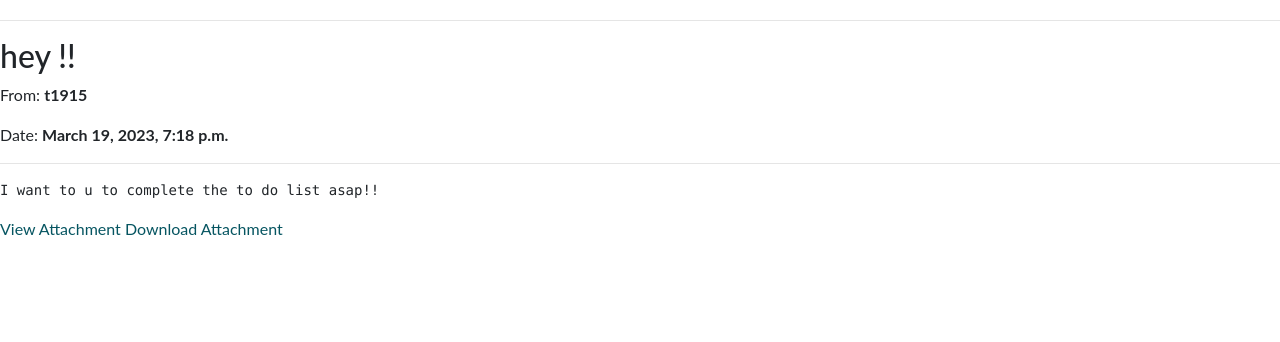
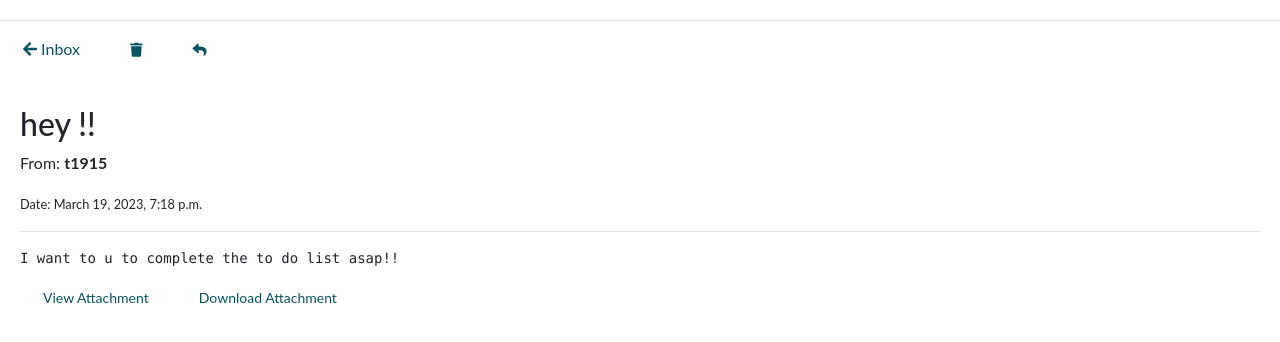
Before and after one commit to divija12/Workspace, a Django app: template ServerApp/templates/emailapp/email_detail.html in a window 1280 px wide. Shown: the top 342 px of the page. Run offline with Django 4.2, Linux system fonts and the light colour scheme; the template is opened without the code that fills it: values that come from a table or form of the project are taken from there, others are empty; data comes from the database, SQL or seed files in the repository; both versions use the stored data as it was after the commit; some libraries are stand-ins or nearby versions.

Commit message:
email ui

```diff
--- a/ServerApp/templates/emailapp/email_detail.html
+++ b/ServerApp/templates/emailapp/email_detail.html
@@ -1,16 +1,22 @@
 {% extends 'emailapp/base.html' %}
 
+{% block title %}
+{% endblock %}
+
 {% block content %}
-  <div class="email">
+    <a class="icon-btn btn-info" href="{% url 'inbox' %}"><i class="fas fa-arrow-left"></i>  Inbox</a>
+	<a class="icon-btn btn-sm btn-danger" href="{% url 'delete_email' email.id %}"><i class="fa fa-trash"></i></a>
+    <a class="icon-btn btn-sm btn-info" href="{% url 'reply_email' email.id %}"><i class="fa fa-reply"></i></a>
+    <br><br>
+    <div class="content">
         <h2>{{ email.subject }}</h2>
         <p>From: <strong>{{ email.sender }}</strong></p>
-    <!--<p>To: <strong>{{ email.recipient }}</strong></p>-->
-    <p>Date: <strong>{{ email.timestamp }}</strong></p>
+        <p><small>Date: {{ email.timestamp }}</small></p>
         <hr>
         <pre>{{ email.body }}</pre>
         {% if email.file %}
-      <a href="{{ email.file.url }}"> View Attachment</a>
-      <a href="{{ email.file.url }}" download="{{ email.file.url }}"> Download Attachment</a>
+            <a class="icon-btn btn-sm btn-info" href="{{ email.file.url }}"> View Attachment</a>
+            <a class="icon-btn btn-sm btn-info" href="{{ email.file.url }}" download="{{ email.file.url }}"> Download Attachment</a>
         {% endif %}
     </div>
 {% endblock %}
--- a/ServerApp/templates/emailapp/inbox.html
+++ b/ServerApp/templates/emailapp/inbox.html
@@ -5,6 +5,8 @@
 {% endblock %}
 
 {% block content %}
+<a class="icon-btn btn-info" href="{% url 'send_email' %}"><i class="fas fa-edit"></i>  Compose</a>
+<br><br>
     {% if received_emails %}
         <table class="table form-table">
             <thead>
```
Also changed, not shown: ServerApp/db.sqlite3. Lines whose indentation alone changed are shown as unchanged.
